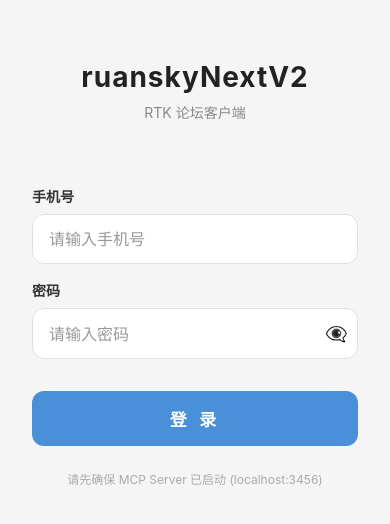
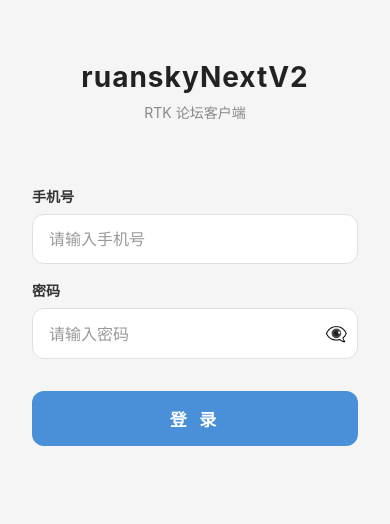
Before and after one commit to mcpackms/ruanskuNextV2, a React Native app: screen / in a window 390 px wide. Shown: the top 524 px of the page. Built offline with nearby package versions, Linux system fonts and the light colour scheme.

Commit message:
fix: 修复 Network request failed + 删除登录页 MCP 提示
- Android: 添加 network_security_config.xml，放行 rtkapi 域名明文 HTTP
- iOS: Info.plist 添加 NSExceptionDomains 白名单
- LoginScreen: 删除 MCP Server 提示文字

```diff
--- a/src/screens/LoginScreen.tsx
+++ b/src/screens/LoginScreen.tsx
@@ -120,9 +120,7 @@ export default function LoginScreen({onLoginSuccess}: Props) {
             )}
           </Pressable>
 
-          <Text style={styles.hint}>
-            请先确保 MCP Server 已启动 (localhost:3456)
-          </Text>
+
         </View>
       </ScrollView>
     </KeyboardAvoidingView>
@@ -217,10 +215,4 @@ const styles = StyleSheet.create({
     fontWeight: '600',
     letterSpacing: 4,
   },
-  hint: {
-    textAlign: 'center',
-    fontSize: 12,
-    color: '#aaa',
-    marginTop: 24,
-  },
 });
```
Also changed, not shown: 3 other files (tests, documents, lock files or other folders).
